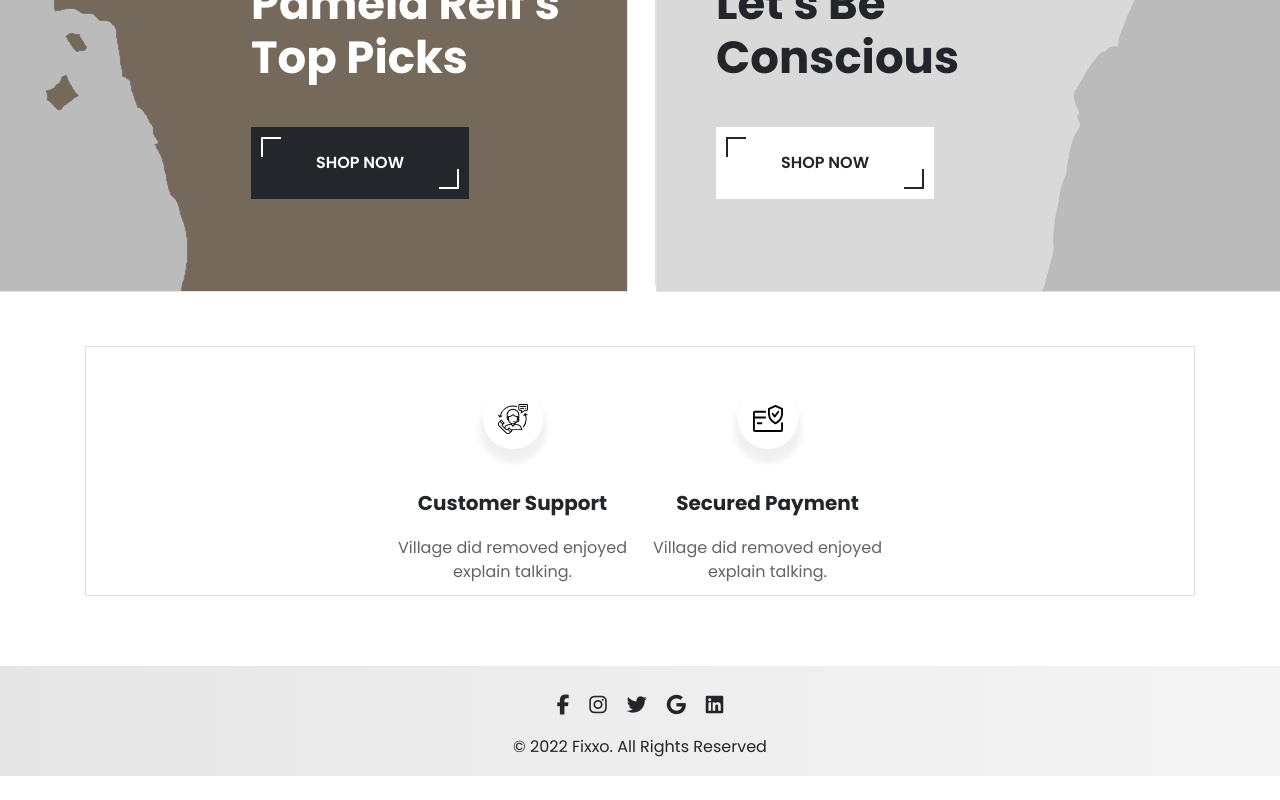
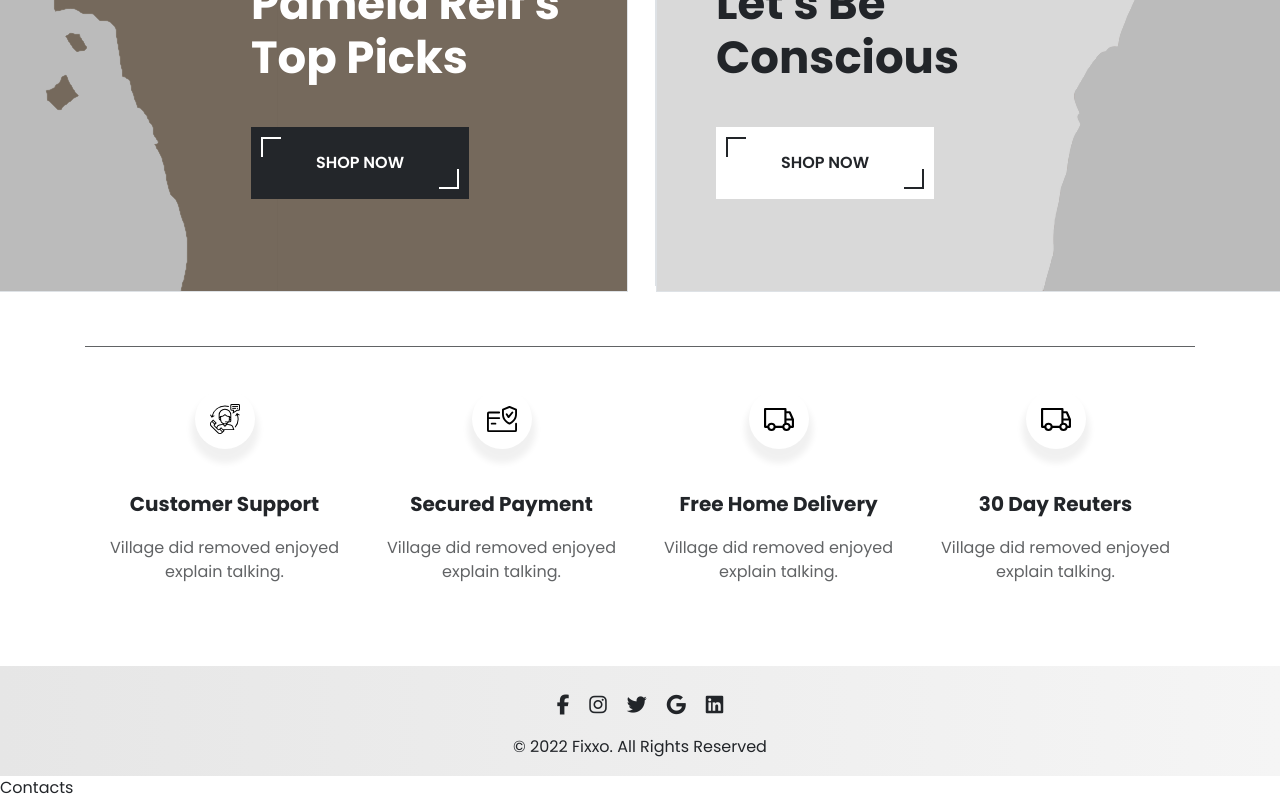
Before and after one commit to TobiasLundkvist/Fixxo.-react, a React (Create React App) app: page / in a window 1280 px wide. Shown: the part 1120-1920 px from the top of the page. Before the commit the page ends 1896 px from the top, so only its background shows below. Built offline with nearby package versions, Linux system fonts and the light colour scheme; some icons are missing.

Commit message:
omstruturerar efter föreläsning 5

```diff
--- a/public/index.html
+++ b/public/index.html
@@ -7,7 +7,7 @@
     <script src="https://kit.fontawesome.com/41c8b474e2.js" crossorigin="anonymous"></script>
     <link href="https://cdn.jsdelivr.net/npm/bootstrap@5.2.0/dist/css/bootstrap.min.css" rel="stylesheet" integrity="sha384-gH2yIJqKdNHPEq0n4Mqa/HGKIhSkIHeL5AyhkYV8i59U5AR6csBvApHHNl/vI1Bx" crossorigin="anonymous">
     <script defer src="https://cdn.jsdelivr.net/npm/bootstrap@5.2.0/dist/js/bootstrap.bundle.min.js" integrity="sha384-A3rJD856KowSb7dwlZdYEkO39Gagi7vIsF0jrRAoQmDKKtQBHUuLZ9AsSv4jD4Xa" crossorigin="anonymous"></script>
-    <title>React App</title>
+    <title>Fixxo.</title>
   </head>
   <body>
     <noscript>You need to enable JavaScript to run this app.</noscript>
--- a/src/App.js
+++ b/src/App.js
@@ -1,20 +1,14 @@
 import './App.css';
-import Navbar from './components/Navbar';
-import Showcase from './components/Showcase';
-import Collabs from './components/Collabs';
-import Footer from './components/Footer';
-import ShopTerms from './components/ShopTerms';
+import ContactsView from './views/ContactsView';
+import HomeView from './views/HomeView';
 
 
 
 function App() {
   return (
     <>
-      <Navbar />
-      <Showcase />
-      <Collabs />
-      <ShopTerms />
-      <Footer />
+      <HomeView />
+      <ContactsView />
     </>
   );
 }
--- a/src/assets/css/_customerService.css
+++ /dev/null
@@ -1,30 +0,0 @@
-
-.terms {
-    display: flex;
-    flex-direction: column;
-    align-items: center;
-    justify-content: space-evenly;
-    width: 255px;
-    height: 250px;
-
-}
-
-.terms .circle {
-    height: 60px;
-    width: 60px;
-    border-radius: 50%;
-    background-color: var(--color-white);
-    display: flex;
-    justify-content: center;
-    align-items: center;
-    box-shadow: 0px 10px 6px 4px var(--color-dark-shadow);
-    margin-bottom: 30px;
-    margin-top: 30px;
-}
-
-.terms p {
-    color: var(--color-gray-3);
-    text-align: center;
-    margin-bottom: 0;
-
-}
--- a/src/assets/css/_shopTerms.css
+++ b/src/assets/css/_shopTerms.css
@@ -1,6 +1,9 @@
-@import './_customerService.css';
+@import './_terms.css';
 
 .shop-terms {
+    display: flex;
+    justify-content: space-between;
+    align-items: center;
     max-width: 1110px;
     height: 250px;
     border-top: 1px solid var(--color-gray-3);
--- /dev/null
+++ b/src/assets/css/_terms.css
@@ -0,0 +1,40 @@
+
+.terms {
+    display: flex;
+    flex-direction: column;
+    align-items: center;
+    justify-content: space-evenly;
+    width: 255px;
+    height: 250px;
+    background-color: var(--color-white);
+    transition: 0.3s ease-in-out;
+}
+    .terms:hover {
+        background-color: var(--color-gray-0);
+
+
+    }
+
+    .terms .circle {
+        height: 60px;
+        width: 60px;
+        border-radius: 50%;
+        background-color: var(--color-white);
+        display: flex;
+        justify-content: center;
+        align-items: center;
+        box-shadow: 0px 10px 6px 4px var(--color-dark-shadow);
+        margin-bottom: 30px;
+        margin-top: 30px;
+        transition: 0.3s ease-in-out;
+    }
+        .terms:hover .circle {
+            background-color: var(--color-gray-0);
+        }
+
+    .terms p {
+        color: var(--color-gray-3);
+        text-align: center;
+        margin-bottom: 0;
+
+    }
--- /dev/null
+++ b/src/components/DeliveryTerms.js
@@ -0,0 +1,18 @@
+import React from 'react'
+import DeliveryTruck from '../assets/images/delivery-truck.svg'
+
+function DeliveryTerms() {
+  return (
+    <div className='terms'>
+        <div className='circle'>
+            <div>
+                <img src={DeliveryTruck} alt="Customer Service" />
+            </div>
+        </div>
+        <h4>Free Home Delivery</h4>
+        <p>Village did removed enjoyed explain talking.</p>
+    </div>
+  )
+}
+
+export default DeliveryTerms
--- /dev/null
+++ b/src/components/ReutersTerms.js
@@ -0,0 +1,18 @@
+import React from 'react'
+import DeliveryTruck from '../assets/images/delivery-truck.svg'
+
+function ReutersTerms() {
+  return (
+    <div className='terms'>
+        <div className='circle'>
+            <div>
+                <img src={DeliveryTruck} alt="Customer Service" />
+            </div>
+        </div>
+        <h4>30 Day Reuters</h4>
+        <p>Village did removed enjoyed explain talking.</p>
+    </div>
+  )
+}
+
+export default ReutersTerms
--- a/src/components/ShopTerms.js
+++ b/src/components/ShopTerms.js
@@ -1,13 +1,16 @@
 import React from 'react'
 import CustomerTerms from './CustomerTerms'
+import DeliveryTerms from './DeliveryTerms'
+import ReutersTerms from './ReutersTerms'
 import SecuredTerms from './SecuredTerms'
 
 function ShopTerms() {
   return (
-    <div className='shop-terms container border'>
+    <div className='shop-terms container'>
         <CustomerTerms />
         <SecuredTerms />
-
+        <DeliveryTerms />
+        <ReutersTerms />
     </div>
   )
 }
--- /dev/null
+++ b/src/views/ContactsView.js
@@ -0,0 +1,9 @@
+import React from 'react'
+
+function ContactsView() {
+  return (
+    <div>Contacts</div>
+  )
+}
+
+export default ContactsView
--- /dev/null
+++ b/src/views/HomeView.js
@@ -0,0 +1,20 @@
+import React from 'react'
+import Navbar from '../components/Navbar';
+import Showcase from '../components/Showcase';
+import Collabs from '../components/Collabs';
+import Footer from '../components/Footer';
+import ShopTerms from '../components/ShopTerms';
+
+function HomeView() {
+  return (
+    <>
+      <Navbar />
+      <Showcase />
+      <Collabs />
+      <ShopTerms />
+      <Footer />
+    </>
+  )
+}
+
+export default HomeView
```
Also changed, not shown: src/assets/images/delivery-truck.svg (added), src/components/CustomerTerms.js (indentation only), src/components/SecuredTerms.js (indentation only).
